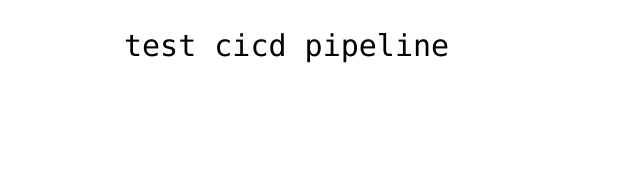
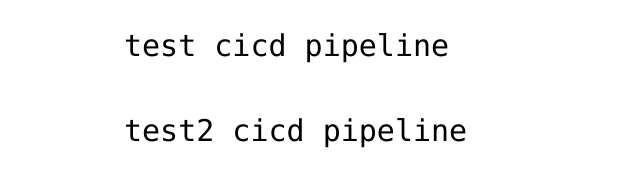
Before and after one commit to devs-uktronix/hello-world, a plain HTML site: page index.html in a window 1280 px wide. Shown: the part 360-546 px from the top of the page, without its empty margins (316-956 px from the left). Drawn offline with Linux system fonts and the light colour scheme.

Commit message:
test 2 cicd pipeline

```diff
--- a/index.html
+++ b/index.html
@@ -13,6 +13,7 @@
 
 <!-- Change this code here by copy and pasting your template on line 15 -->
 <p>test cicd pipeline</p>
+<p>test2 cicd pipeline</p>
 
 </body>
 </html>
```
